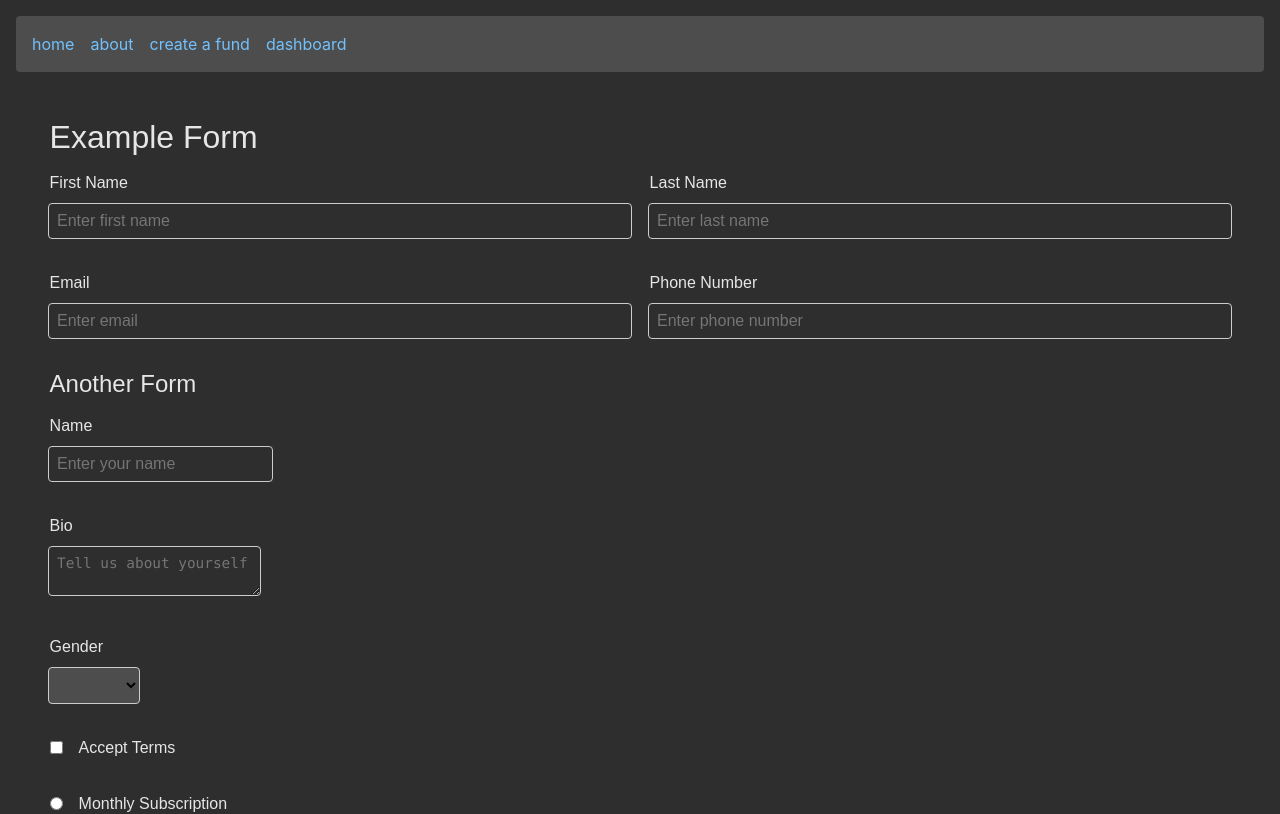
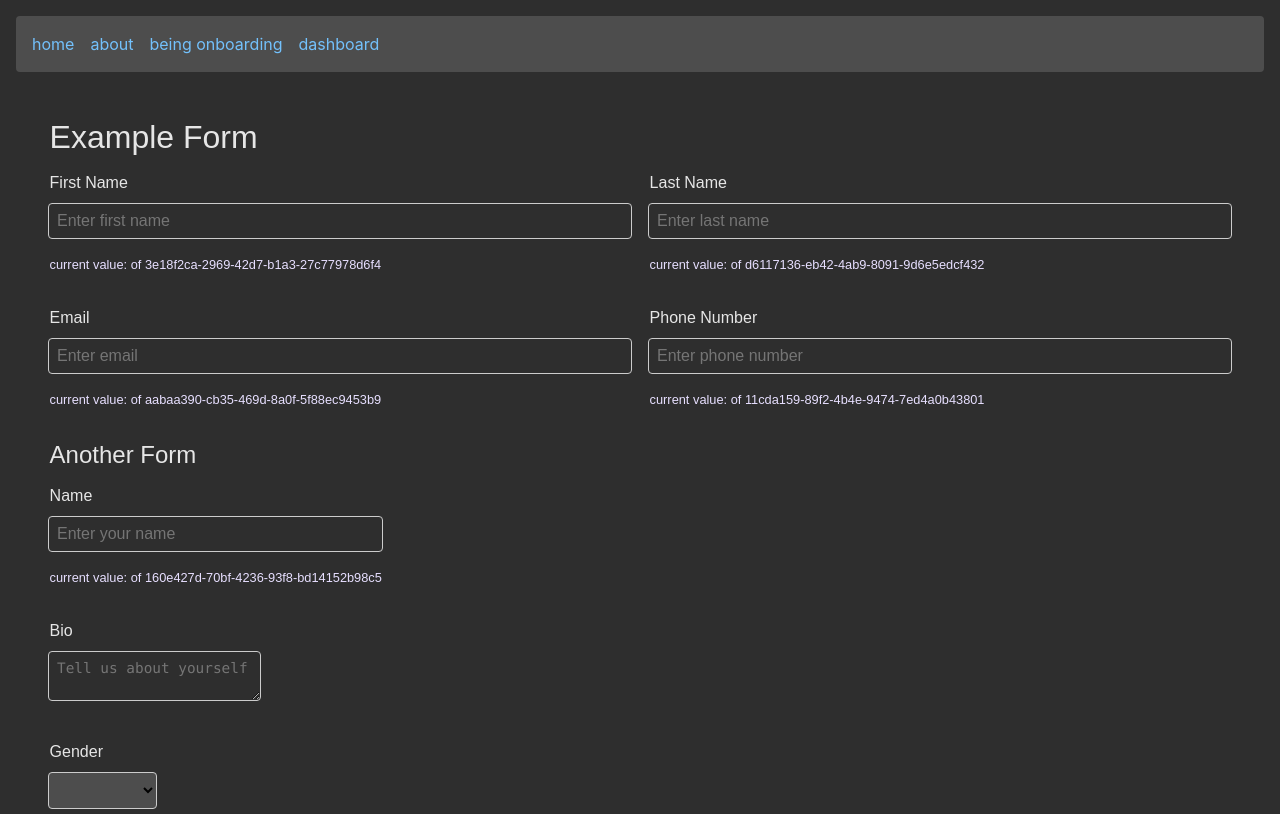
Before and after one commit to aaronp/onboarding, a SvelteKit app: page /example in a window 1280 px wide. Shown: the top 814 px of the page. Built offline with nearby package versions, Linux system fonts and the light colour scheme.

Commit message:
progress on input form

```diff
--- a/src/lib/InputField.svelte
+++ b/src/lib/InputField.svelte
@@ -1,15 +1,26 @@
 <script>
+  import { generateUUID } from './utils.js';
+  let inputId = generateUUID();
+
   export let label = "";
   export let value = "";
   export let placeholder = "";
-  export let onChange;
+  import { createEventDispatcher } from 'svelte';
+
+  const dispatch = createEventDispatcher();
+
+  function onChange(event) {
+    value = event.target.value;
+    dispatch('update', value);
+  }
 </script>
 
 <div class="form-group">
   {#if label}
-    <label>{label}</label>
+    <label for={inputId}>{label}</label>
   {/if}
-  <input type="text" bind:value placeholder={placeholder} on:input={onChange} />
+  <input id={inputId} type="text" bind:value placeholder={placeholder} on:input={onChange} />
+  <p style="">current value: {value} of {inputId}</p>
 </div>
 
 <style>
@@ -26,4 +37,8 @@
     border: 1px solid #ccc;
     border-radius: 4px;
   }
+  p {
+    font-size: 0.8rem;
+    color: #e7dfff;
+  }
 </style>
--- a/src/lib/SelectDropdown.svelte
+++ b/src/lib/SelectDropdown.svelte
@@ -1,4 +1,7 @@
 <script>
+  import { generateUUID } from './utils.js';
+  let inputId = generateUUID();
+
   export let label = "";
   export let options = [];
   export let value = "";
@@ -7,11 +10,11 @@
 
 <div class="form-group">
   {#if label}
-      <label>{label}</label>
+    <label for={inputId}>{label}</label>
   {/if}
-    <select bind:value on:change={onChange}>
+  <select id={inputId} bind:value on:change={onChange}>
     {#each options as option}
-        <option value={option.value}>{option.text}</option>
+      <option value={option.value}>{option.label}</option>
     {/each}
   </select>
 </div>
--- a/src/lib/index.js
+++ /dev/null
@@ -1 +0,0 @@
-// Reexport your entry components here
--- /dev/null
+++ b/src/lib/utils.js
@@ -0,0 +1,8 @@
+// utils.js
+export function generateUUID() {
+    return 'xxxxxxxx-xxxx-4xxx-yxxx-xxxxxxxxxxxx'.replace(/[xy]/g, function(c) {
+      const r = Math.random() * 16 | 0;
+      const v = c === 'x' ? r : (r & 0x3 | 0x8);
+      return v.toString(16);
+    });
+  }
--- a/src/routes/+layout.svelte
+++ b/src/routes/+layout.svelte
@@ -4,7 +4,7 @@
 <nav>
 	<a href="{base}/">home</a>
 	<a href="{base}/about">about</a>
-	<a href="{base}/start">create a fund</a>
+	<a href="{base}/start">being onboarding</a>
 	<a href="{base}/dashboard">dashboard</a>
 </nav>
 
--- a/src/routes/start/+page.svelte
+++ b/src/routes/start/+page.svelte
@@ -2,6 +2,9 @@
   import { createService } from '$lib/service.js';
   import { base } from '$app/paths'
   import { onMount } from 'svelte';
+  import InputField from '$lib/InputField.svelte';
+  import TextArea from '$lib/TextArea.svelte';
+  import SelectDropdown from '$lib/SelectDropdown.svelte';
 
   let service;
 
@@ -9,6 +12,42 @@
   onMount(() => {
     service = createService();
   });
+
+
+  export let options = [
+    { 'label': 'Option 1', 'value': 'option1' },
+    { 'label': 'Option 2', 'value': 'option2' },
+    { 'label': 'Option 3', 'value': 'option3' }
+  ];
+
+  // Define the variables to bind to the form inputs
+  let name = '';
+  let about = '';
+  let info2 = '';
+  let info3 = '';
+  let description = '';
+  let useProd = false;
+
+  $: formData = {
+    about,
+    name,
+    info2,
+    info3,
+    description,
+    useProd
+  };
+
+ $: formJson = JSON.stringify(formData, null, 2);
+
+  // Function to handle form submission
+  function handleSubmit(event) {
+    event.preventDefault();
+
+
+    // Log the JSON object to the console (or send it to an API)
+    console.log(JSON.stringify(formData));
+
+  }
 </script>
 
 <main>
@@ -17,11 +56,34 @@
 
 
 <h3>Basic Information</h3>
-<form>
-  <label for="name">Name</label>
-  <input type="text" id="name" name="name" required>
-  <label for="email">Email</label>
-  <input type="email" id="email" name="email" required>
+
+<form on:submit|preventDefault={handleSubmit}>
+
+  <InputField label="Name:" bind:value={name} />
+  <InputField label="About:" bind:value={about} />
+  <SelectDropdown label="Values:" bind:options={options} />
+
+  <button type="submit">Submit</button>
+</form>
+<hr />
+<form on:submit|preventDefault={handleSubmit} class="form-grid">
+  <InputField label="More Info" placeholder="More Info" bind:value={info2} />
+  <InputField label="Additional Info" placeholder="And Again" bind:value={info3} />
 </form>
 
-<a href="{base}/dashboard">submit</a>
+<a href="{base}/dashboard">next</a>
+
+<p >{formJson}</p>
+
+
+<style>
+  .form-grid {
+    display: grid;
+    grid-template-columns: repeat(2, 1fr);
+    gap: 1rem;
+  }
+  .form-group {
+    display: flex;
+    flex-direction: column;
+  }
+</style>
--- a/svelte.config.js
+++ b/svelte.config.js
@@ -11,10 +11,7 @@ const dev = process.env.NODE_ENV === 'development';
 const config = {
     kit: {
 		paths: {
-			// base: '/sveltekit-gh-pages',
-			// /onboarding
             base: dev ? '' : '/onboarding',
-			// base: '/onboarding'
 		},
 		adapter: adapter({
 			fallback: '404.html',
```
Also changed, not shown: src/lib/service.js (+19 -1 lines), 3 other files (tests, documents, lock files or other folders). Lines whose indentation alone changed are shown as unchanged.
